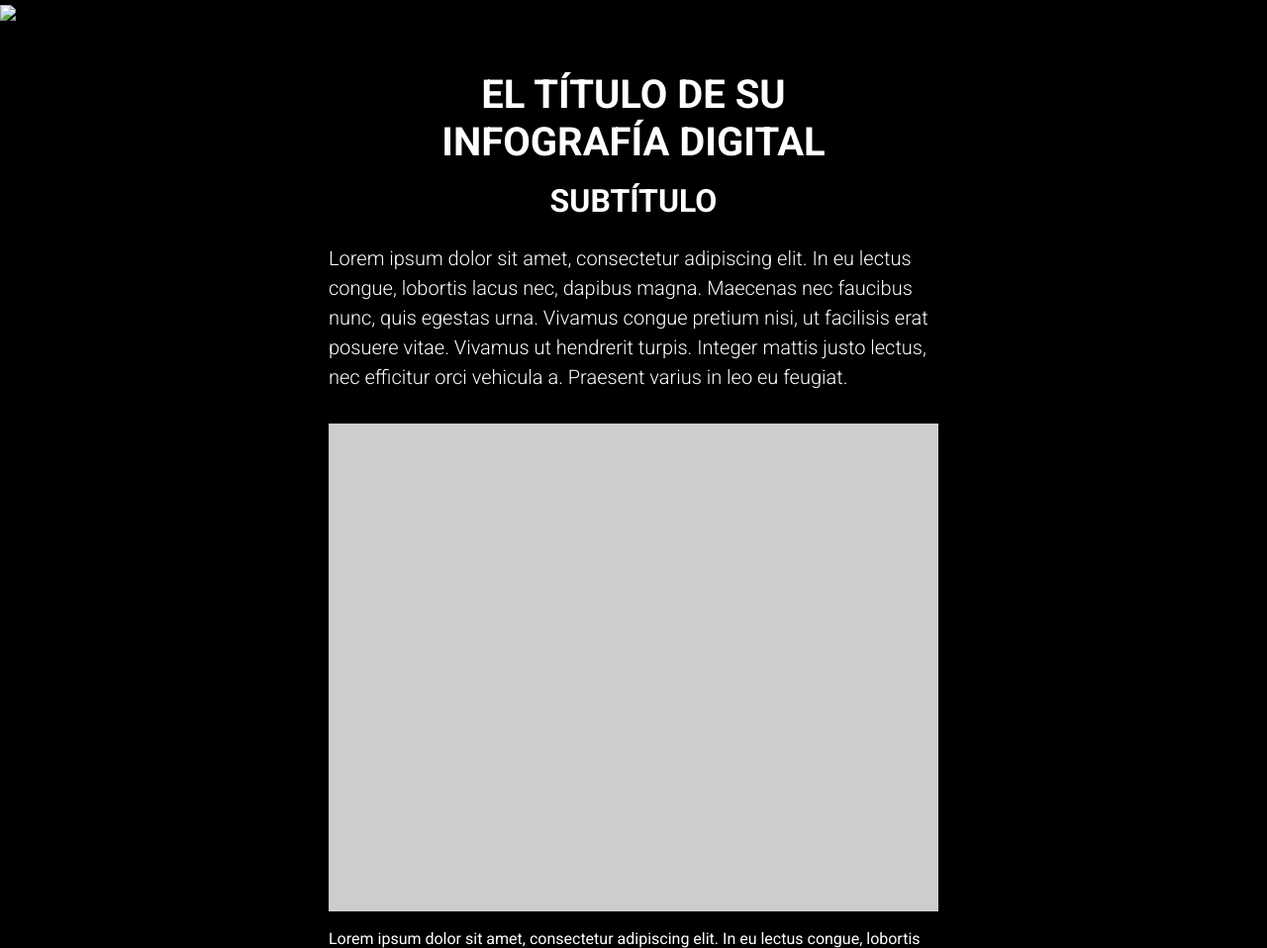
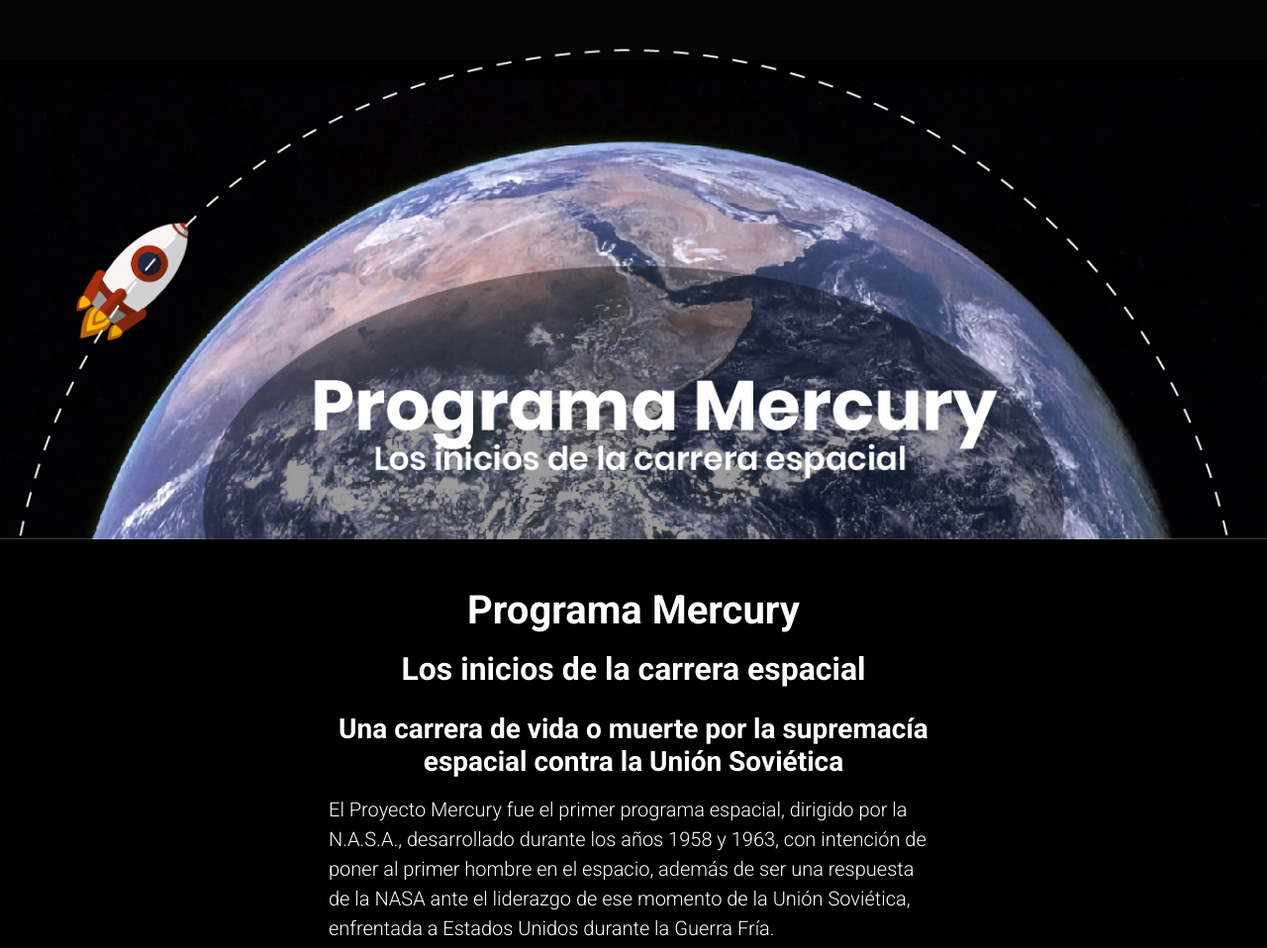
Before and after one commit to ProyectoMercury/Clase-15, a plain HTML site: page index.html in a window 1280 px wide. Shown: the top 958 px of the page at 99% size. Drawn offline with nearby package versions, Linux system fonts and the light colour scheme.

Commit message:
Update index.html

```diff
--- a/index.html
+++ b/index.html
@@ -19,21 +19,21 @@
                 }
             }
         </style>
-        <title>Programa Apolo</title>
+        <title>Programa Mercury</title>
     </head>
     <body class="bg-black text-white">
         <header>
-            <img src="assets/imagen-cabecera.png" class="w-100" />
+            <img src="img/portada.jpg" class="w-100" />
             <div class="container">
                 <div class="row">
                     <div class="col-sm-11 col-md-10 col-lg-9 col-xl-8 col-xxl-7 mx-auto">
-                        <h1 class="m-5 mb-3 text-center">EL TÍTULO DE SU INFOGRAFÍA DIGITAL</h1>
+                        <h1 class="m-5 mb-3 text-center">Programa Mercury</h1>
 
-                        <h2 class="mb-4 text-center">SUBTÍTULO</h2>
+                        <h2 class="mb-4 text-center">Los inicios de la carrera espacial</h2>
 
+                        <h3 class="mb-3 text-center">Una carrera de vida o muerte por la supremacía espacial contra la Unión Soviética</h3>
                         <p class="lead">
-                            Lorem ipsum dolor sit amet, consectetur adipiscing elit. In eu lectus congue, lobortis lacus nec, dapibus magna. Maecenas nec faucibus nunc, quis egestas urna. Vivamus congue pretium nisi, ut facilisis erat posuere vitae. Vivamus ut hendrerit turpis. Integer mattis justo lectus, nec efficitur orci vehicula a. Praesent varius in leo eu feugiat.
-                        </p>
+El Proyecto Mercury fue el primer programa espacial, dirigido por la N.A.S.A., desarrollado durante los años 1958 y 1963, con intención de poner al primer hombre en el espacio, además de ser una respuesta de la NASA ante el liderazgo de ese momento de la Unión Soviética, enfrentada a Estados Unidos durante la Guerra Fría.                        </p>
 
                         <img src="assets/imagen-otra.png" class="w-100 my-3" />
 
```
